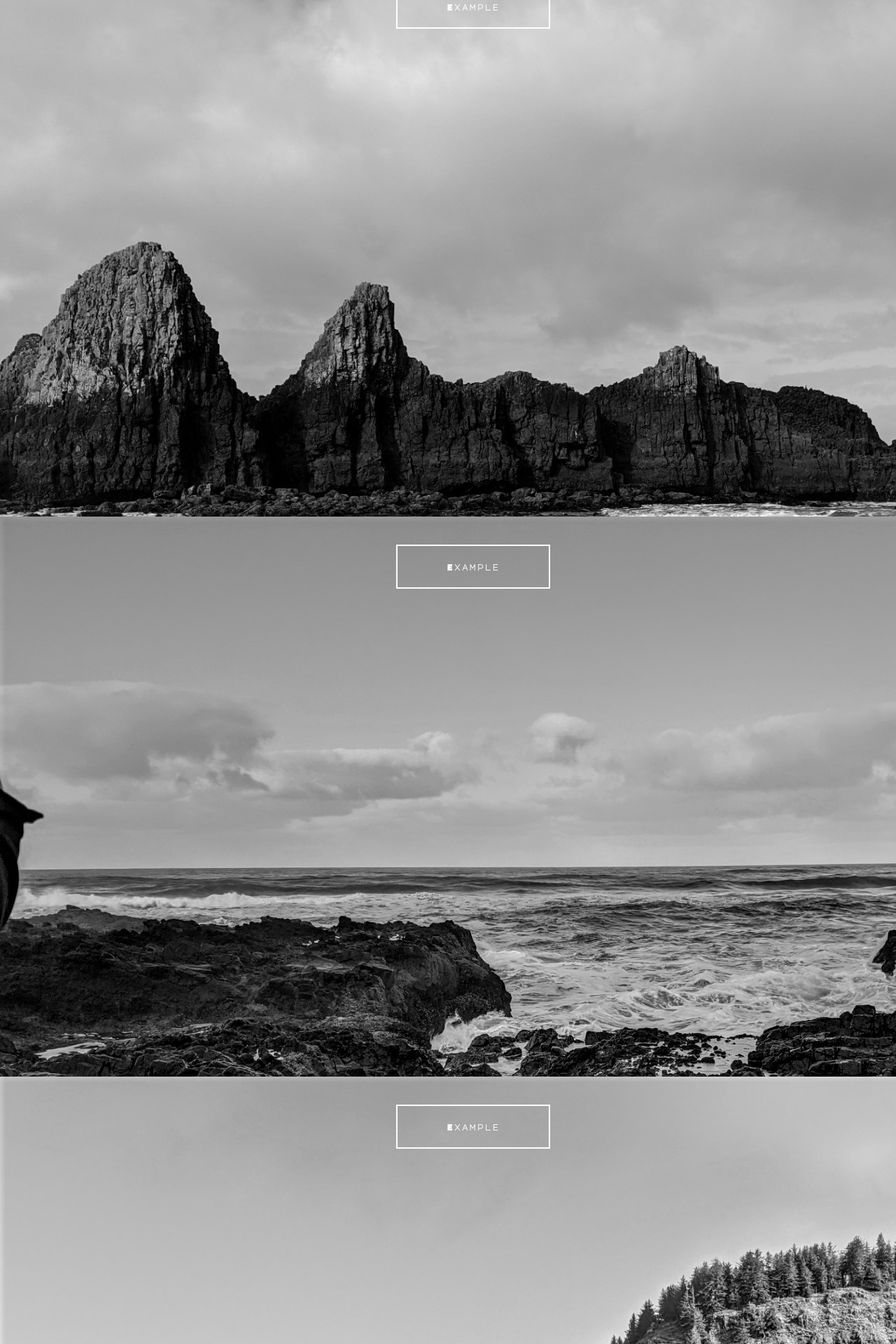
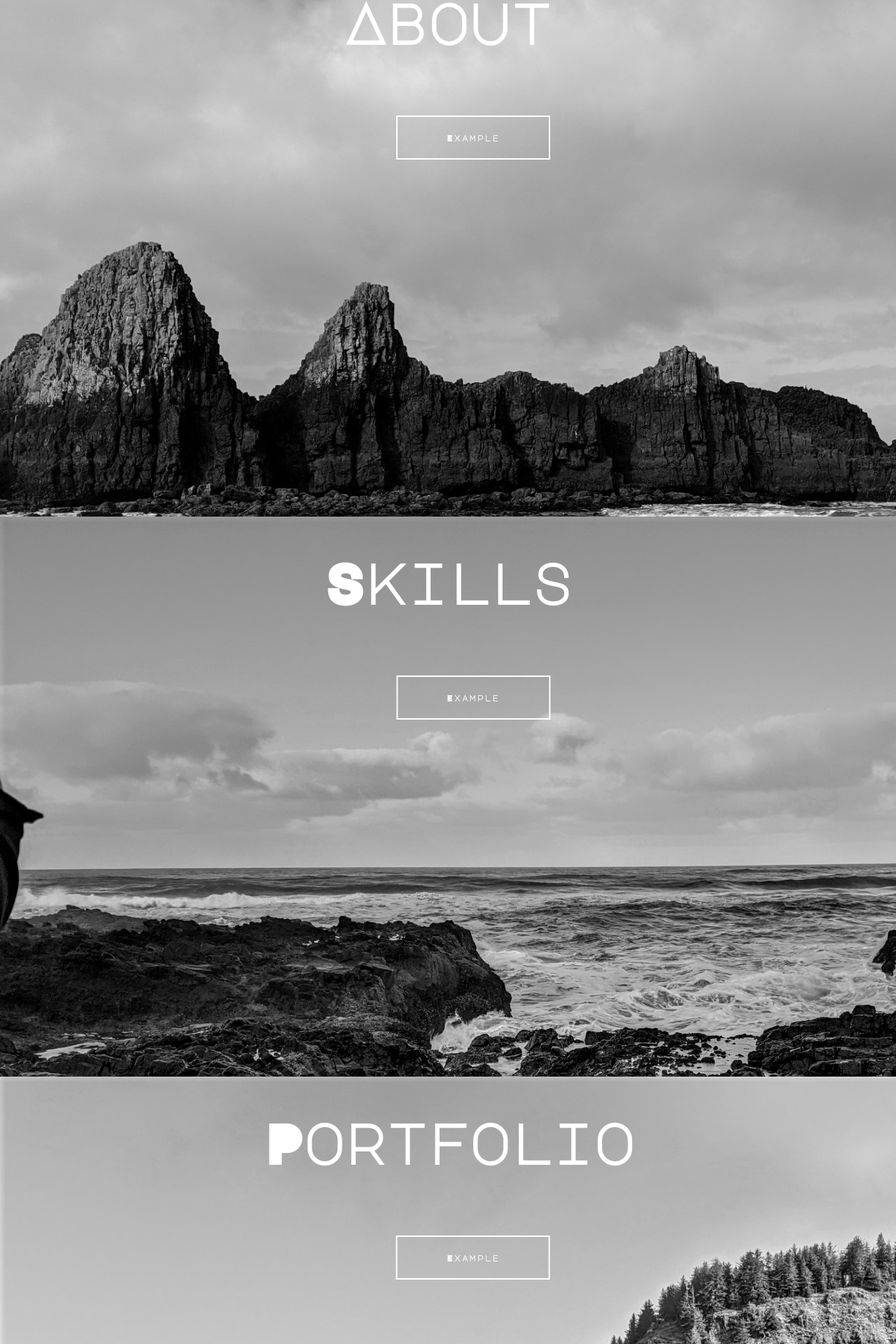
Before and after one commit to erik-t-irgens/erik-irgens-website, a React (Create React App) app: page / in a window 1280 px wide. Shown: the part 862-2782 px from the top of the page at 70% size. Built offline with nearby package versions, Linux system fonts and the light colour scheme.

Commit message:
[Improvement] - Add section titles for layout example.

```diff
--- a/src/views/index.js
+++ b/src/views/index.js
@@ -1,5 +1,6 @@
 import React from "react";
 import SectionWrapper from '../global/SectionWrapper'
+import SectionTitle from '../global/SectionTitle'
 import Button from "../global/Button"
 import WelcomeSection from "./components/Welcome/index"
 import Image1 from "../Backgrounds/1.jpg"
@@ -27,16 +28,41 @@ class MainPage extends React.Component {
           <Button borderColor="white" labelColor="white" transitionColor="#42f5d1">Example Button</Button>
         </WelcomeSection>
         <SectionWrapper backgroundImage={Image11} transitionColor="orange" color='black'>
+          <SectionTitle color="white">About</SectionTitle>
           <Button borderColor="white" labelColor="white" transitionColor="orange">Example</Button>
         </SectionWrapper>
+
         <SectionWrapper backgroundImage={Image10} transitionColor="yellow" color='black'>
+          <SectionTitle color="white">Skills</SectionTitle>
           <Button borderColor="white" labelColor="white" transitionColor="yellow">Example</Button>
+
         </SectionWrapper>
+
         <SectionWrapper
           backgroundImage={Image9}
           transitionColor="red" color='black'
         >
+          <SectionTitle color="white">Portfolio</SectionTitle>
           <Button borderColor="white" labelColor="white" transitionColor="red">Example</Button>
+
+        </SectionWrapper>
+
+        <SectionWrapper
+          backgroundImage={Image8}
+          transitionColor="blue" color='black'
+        >
+          <SectionTitle color="white">Blog</SectionTitle>
+          <Button borderColor="white" labelColor="white" transitionColor="blue">Example</Button>
+
+        </SectionWrapper>
+
+        <SectionWrapper
+          backgroundImage={Image9}
+          transitionColor="green" color='black'
+        >
+          <SectionTitle color="white">Contact</SectionTitle>
+          <Button borderColor="white" labelColor="white" transitionColor="green">Example</Button>
+
         </SectionWrapper>
       </div>
     );
```
